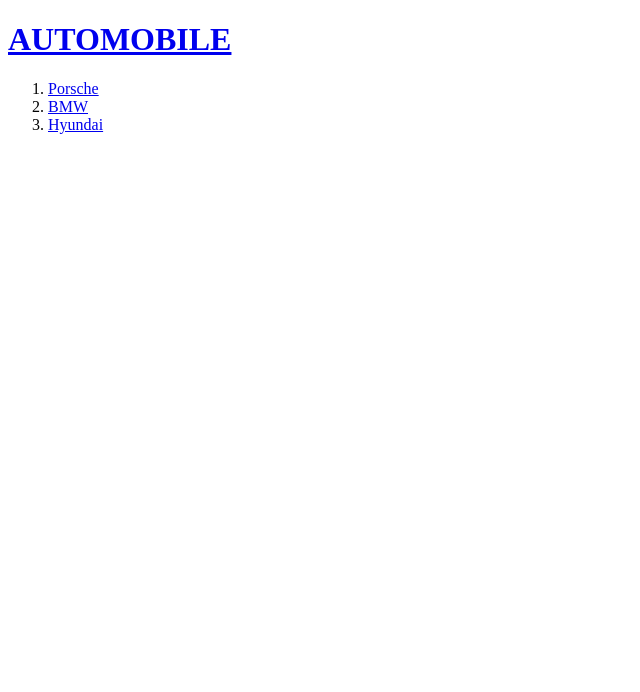
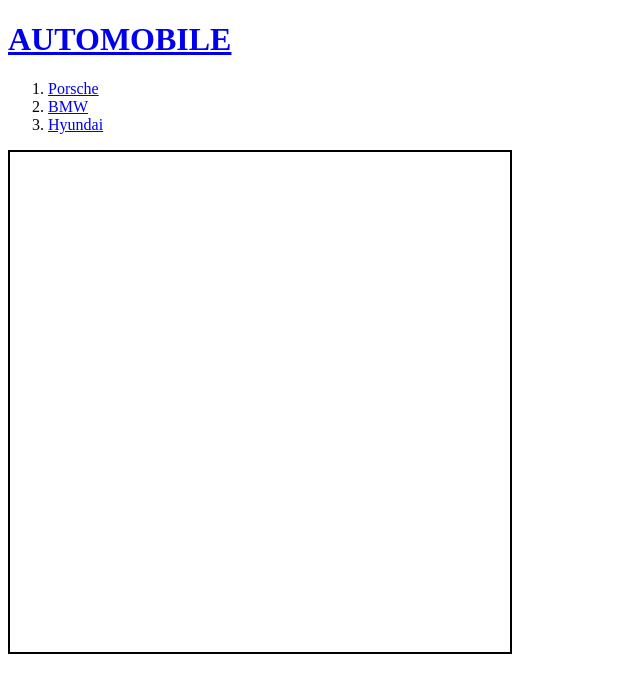
Before and after one commit to dirtyrobot00/web_1, a plain HTML site: page index.html in a window 1280 px wide. Shown: the whole page, without its empty margins (0-640 px from the left). Drawn offline with Linux system fonts and the light colour scheme.

Commit message:
Add files via upload

```diff
--- a/index.html
+++ b/index.html
@@ -1,6 +1,7 @@
 <!doctype html>
 
 <html>
+    <link rel="stylesheet" href="main.css">
 <head>
   <title>WEB1 - cars for html</title>
   <meta charset="utf-8">
@@ -14,5 +15,8 @@
     <li><a href="web3.html">Hyundai</a></li>
   </ol>
 
+  <canvas id = "canvas"></canvas>
+
+
 </body>
 </html>
--- a/main.css
+++ b/main.css
@@ -3,3 +3,9 @@ width : 400px;
 height : 400px;
 border : solid 1px black;
 }
+
+#canvas{
+    width: 500px;
+    height: 500px;
+    border : solid 2px black;
+}
```
Also changed, not shown: web1.html (+3 -1 lines), 스케치.txt (added).
